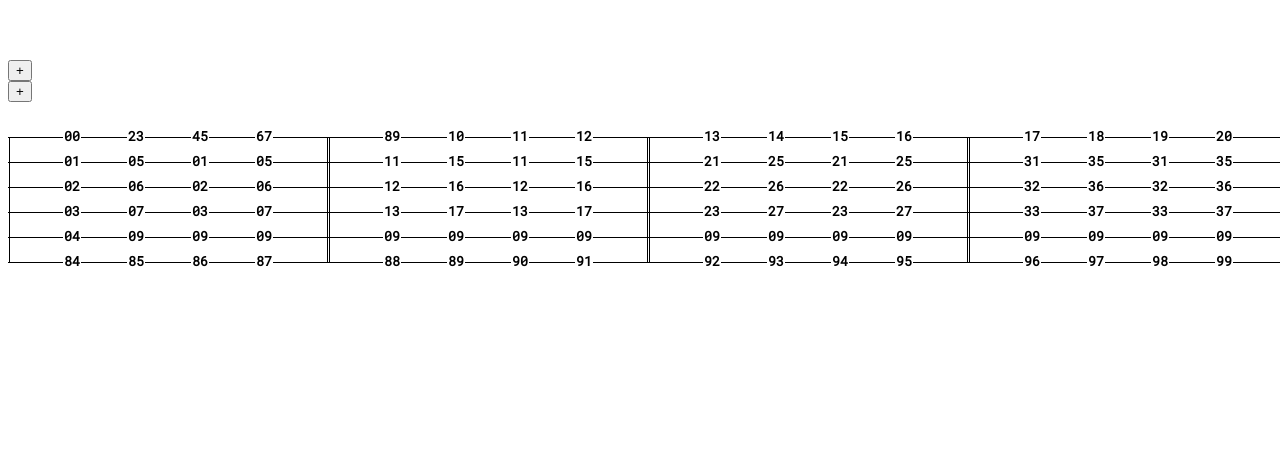
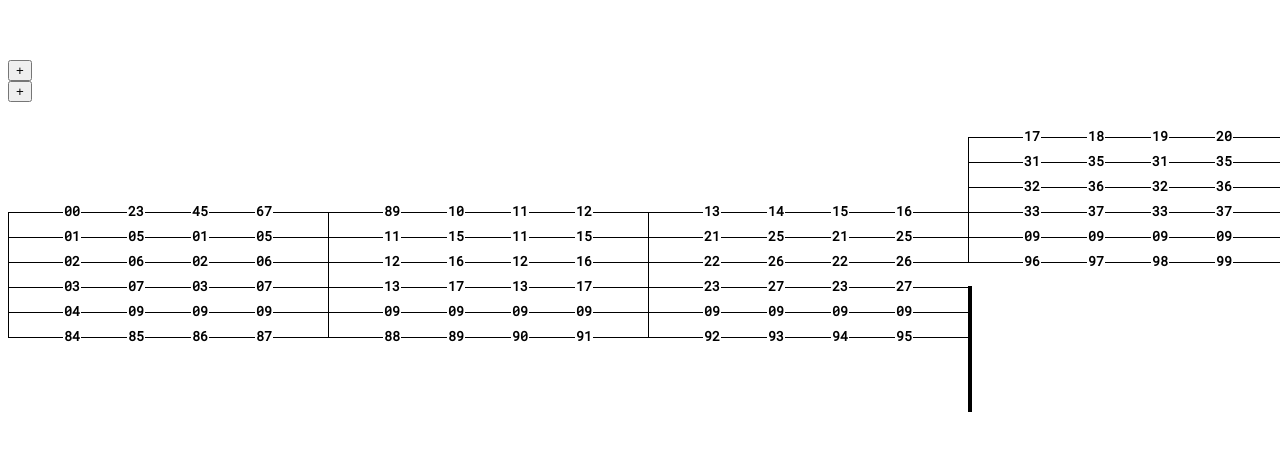
Before and after one commit to benjamin-warner/FabulousTabulous, a Vue app: page / in a window 1280 px wide. Shown: the top 450 px of the page. Built offline with nearby package versions, Linux system fonts and the light colour scheme.

Commit message:
Got rid of some magic numbers

```diff
--- a/src/editor/components/Bar.vue
+++ b/src/editor/components/Bar.vue
@@ -5,13 +5,16 @@
     </div>
     <svg width="320" height="145">
       <g>
-        <rect x="1" y="10" width="1" height="125" :class="{hover: hovered}" style="fill: black"/>
-        <g v-for="(string, stringKey) in tuning" :key="string">
-          <rect x="0" :y="stringKey*25+10" width="320" height="1" :class="{hover: hovered}" style="fill: black"/>
+        <rect x="0" y="10" width="1" height="125" :class="{hover: hovered}" style="fill: black"/>
+        <g v-for="(string, stringIndex) in tuning" :key="string">
+          <rect x="0" :y="stringY(stringIndex)" width="320" height="1" :class="{hover: hovered}" style="fill: black"/>
         </g>
         <BeatComponent v-for="(beat, beatKey) in beats" :measureIndex="measureIndex" :barIndex="barIndex" :beatIndex="beatKey" :key="beatKey"/>
-        <rect x="319" y="10" width="1" height="125" :class="{hover: hovered}" style="fill: black"/>
+        <rect x="320" y="10" width="1" height="125" :class="{hover: hovered}" style="fill: black"/>
       </g>
+    </svg>
+    <svg width="4" height="145" v-if="isLast">
+      <rect x="0" y="10" width="4" height="126" style="fill: black"/>
     </svg>
   </div>
 </template>
@@ -45,7 +48,15 @@ export default {
     EventBus.$on("nav-left");
     EventBus.$on("nav-right");
   },
+  computed: {
+    isLast(){
+      return this.barIndex === TabStore.tab.measures[this.measureIndex].bars.length - 1;
+    }
+  },
   methods: {
+    stringY(index){
+      return index*25+10
+    },
     changeNote(beatIndex, noteIndex, change) {
       ChangeMarshal.updateValue(this.beats[beatIndex], noteIndex, change);
     },
@@ -73,5 +84,4 @@ export default {
   stroke: aqua;
   stroke-opacity: 0.5;
 }
-
 </style>
--- a/src/editor/components/Measure.vue
+++ b/src/editor/components/Measure.vue
@@ -3,9 +3,6 @@
     <div class="measure measure-block" v-for="(bar, barKey) in bars" :key="bar.id">
       <BarComponent :measureIndex="measureIndex" :barIndex="barKey" :tuning="tuning"/>
     </div>
-    <svg width="4" height="145">
-      <rect x="0" y="10" width="4" height="126" style="fill: black"/>
-    </svg>
   </div>
 </template>
 
```
